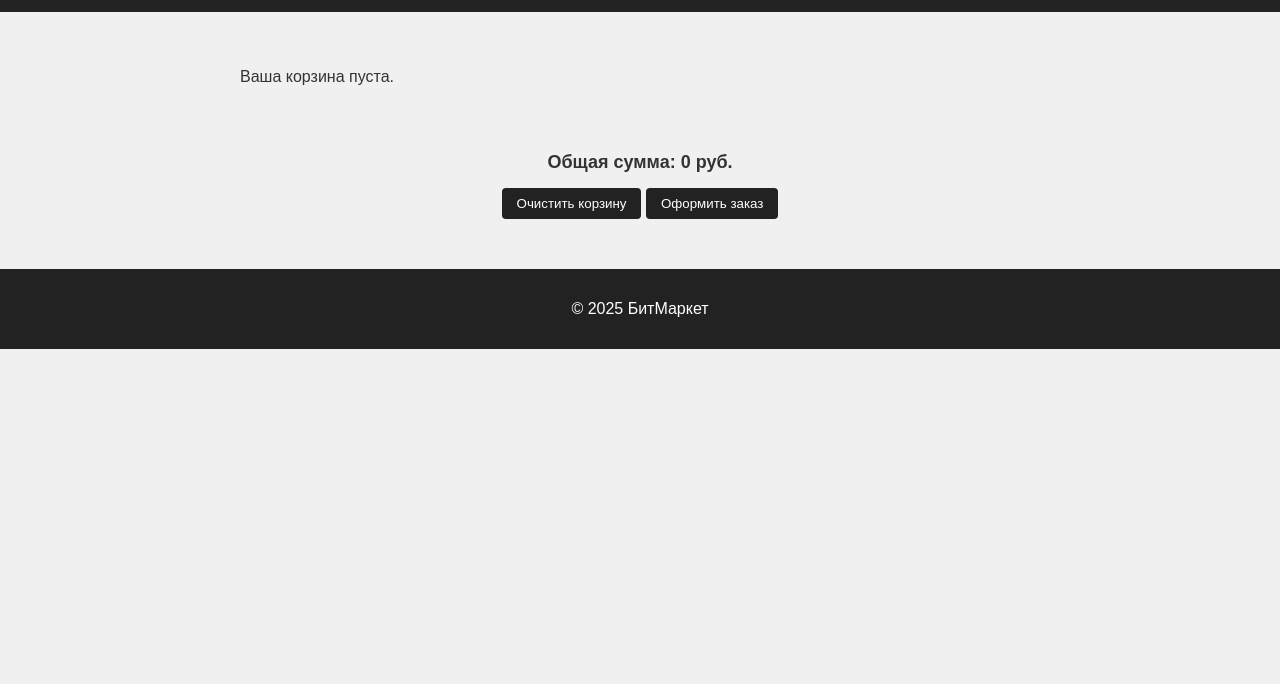
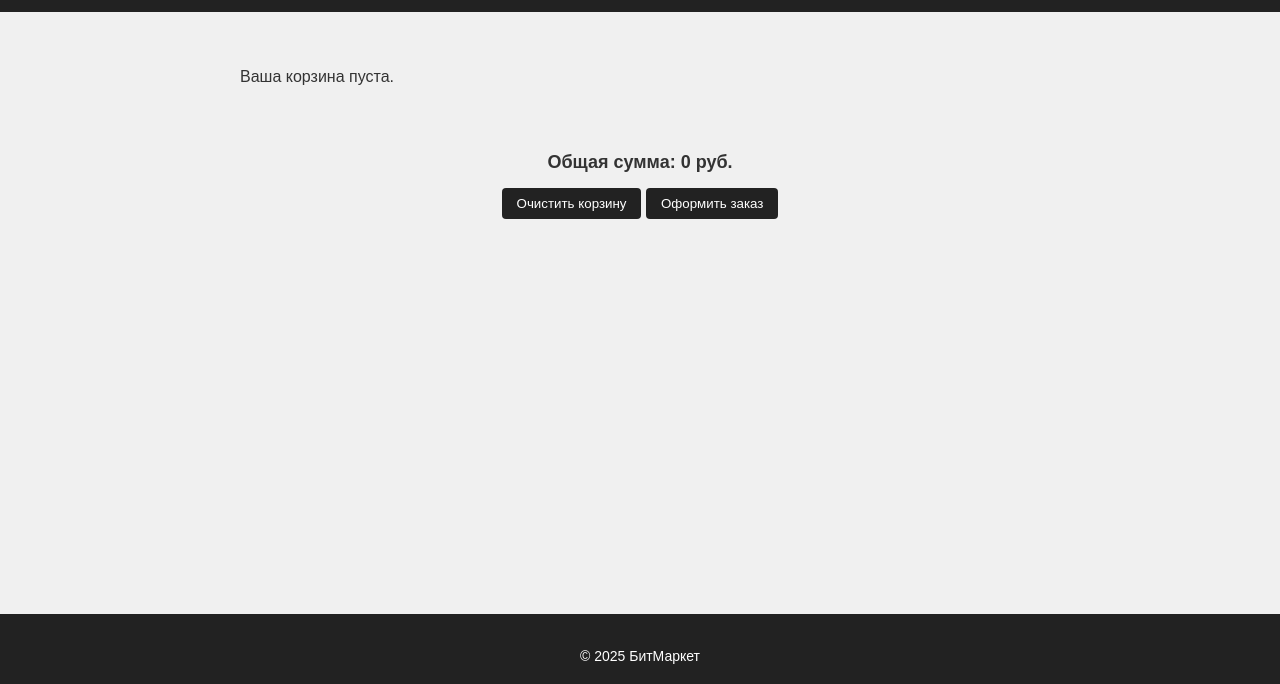
Before and after one commit to budapest1k/budapestik.github.io, a plain HTML site: page cart.html in a window 1280 px wide. Shown: the part 116-800 px from the top of the page. Drawn offline with Linux system fonts and the light colour scheme.

Commit message:
Update cart.html

```diff
--- a/cart.html
+++ b/cart.html
@@ -31,7 +31,7 @@
     </section>
   </main>
 
-  <footer>
+  <footer class="sticky-footer">
     <p>&copy; 2025 БитМаркет</p>
   </footer>
 </body>
```
